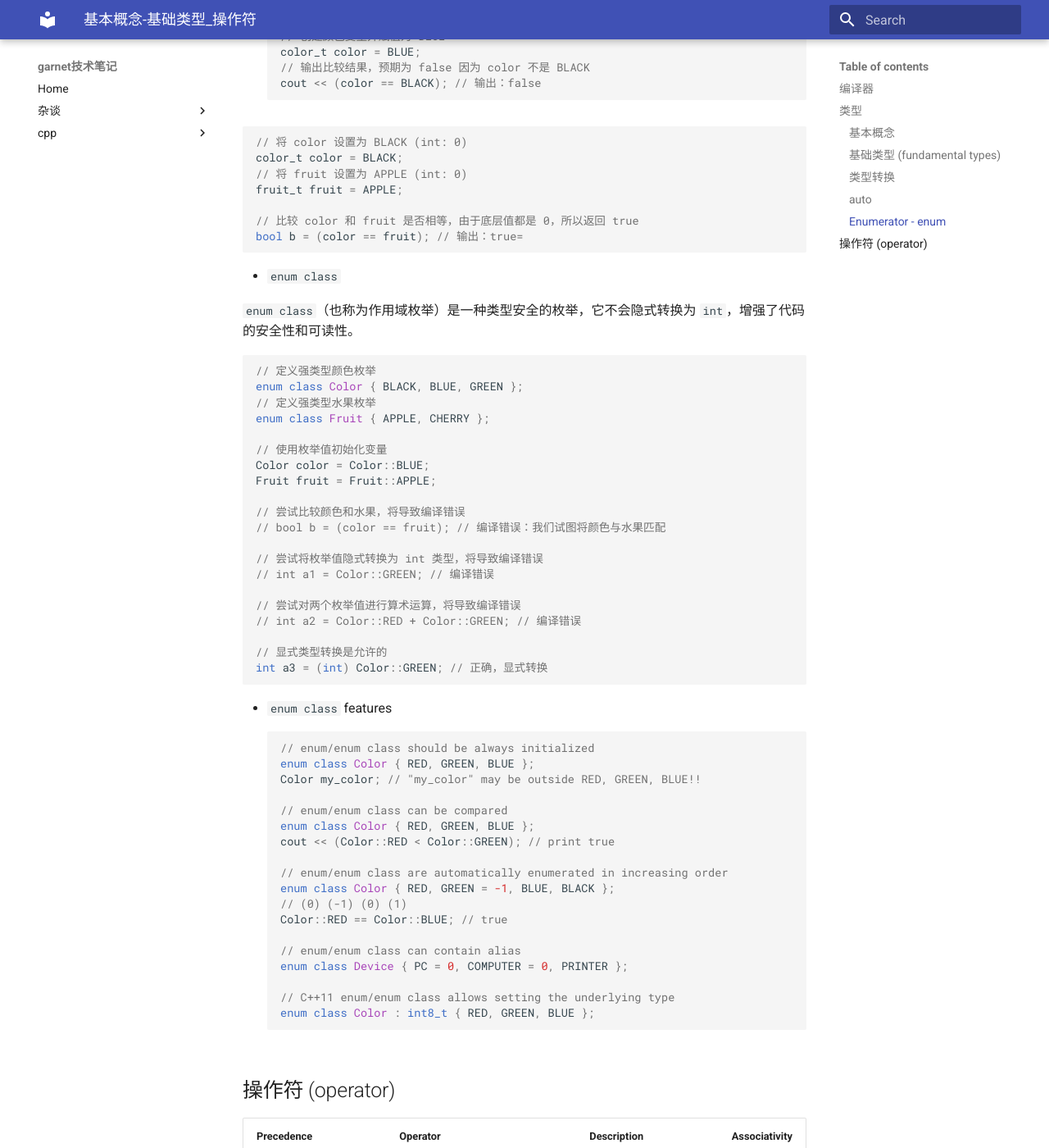
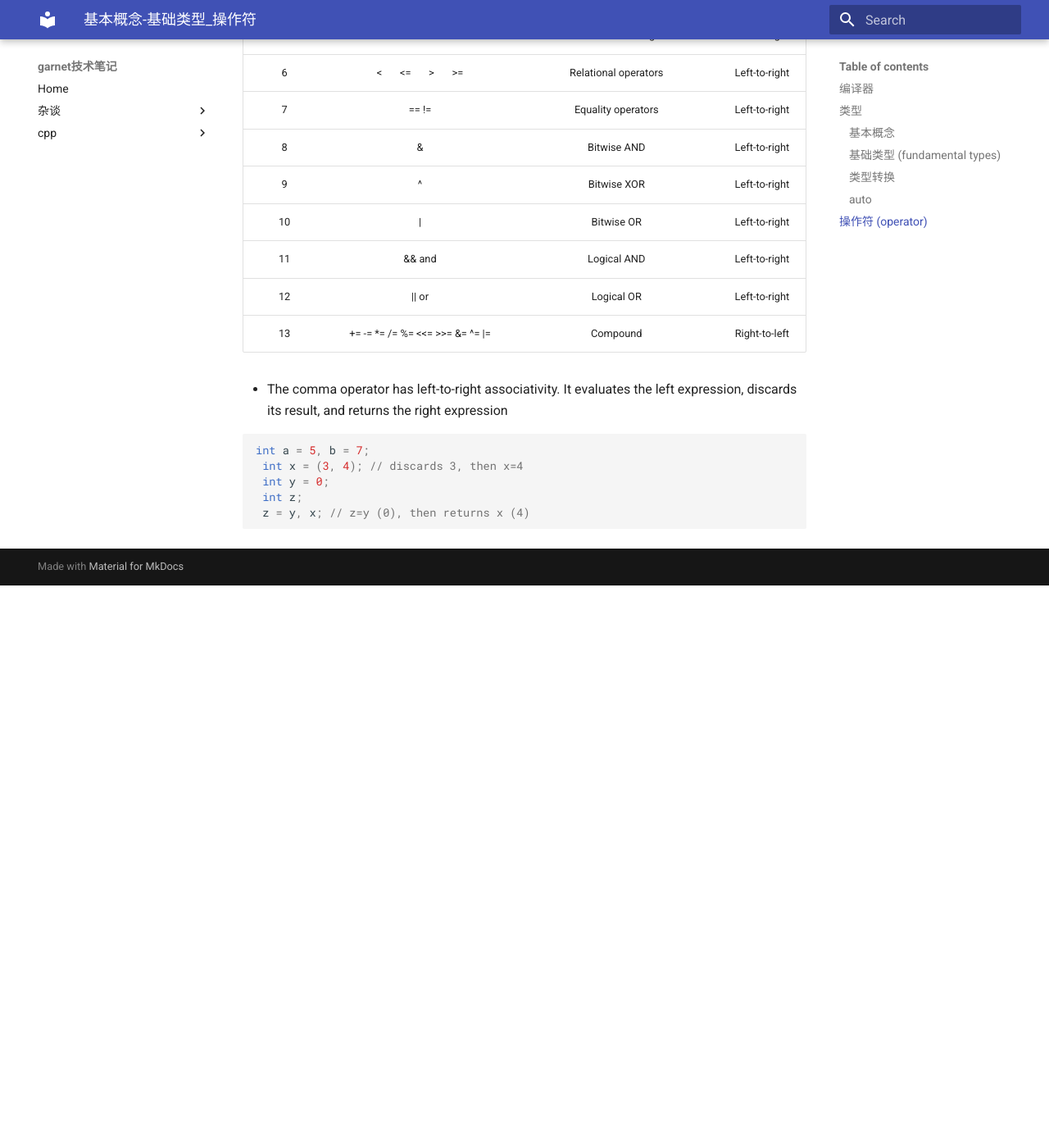
Before and after one commit to ymma98/technotes, an MkDocs documentation site: the page built from docs/cpp/基本概念-基础类型_操作符.md, in a window 1280 px wide and 1400 px high, scrolled down 8886 px. Shown: the whole window at 82% size. Built offline with MkDocs 1.6.1 and Material for MkDocs 9.7.7, drawn with Linux system fonts in a browser that asks for light colours; formulas are drawn with MathJax 3; after the commit the page ends 9600 px from its top, so only the background shows below that; some of the changed text lies outside the part shown.

Commit message:
docs/cpp/基本概念-基础类型_操作符.md updated from https://stackedit.cn/

````diff
--- a/docs/cpp/基本概念-基础类型_操作符.md
+++ b/docs/cpp/基本概念-基础类型_操作符.md
@@ -279,87 +279,6 @@ int x = g(3); // C++11
 ```
 
 
-### Enumerator - `enum`
-
-在 C++ 中，枚举（enum）是一种数据类型，它将一组命名的整数常量 (named integral constants) 分组在一起。
-
-* 面临的问题: 虽然从技术上来说 `color` 和 `fruit` 是相等的（因为它们的整数值相同），但从逻辑上将颜色与水果进行比较并没有任何意义。这是使用枚举时可能遇到的一个问题，尤其是当枚举类型用于不相关的领域时。这种行为可能导致代码中出现难以发现的逻辑错误。在 C++11 之后的版本中，推荐使用强类型枚举（`enum class`），它可以避免这种类型之间的隐式比较，从而提供更高的类型安全。
-```cpp
-// 定义颜色枚举类型
-enum color_t { BLACK, BLUE, GREEN };
-// 定义水果枚举类型
-enum fruit_t { APPLE, CHERRY };
-
-// 创建颜色变量并赋值为 BLUE
-color_t color = BLUE;
-// 输出比较结果，预期为 false 因为 color 不是 BLACK
-cout << (color == BLACK); // 输出：false
-```
-
-```cpp
-// 将 color 设置为 BLACK (int: 0)
-color_t color = BLACK;
-// 将 fruit 设置为 APPLE (int: 0)
-fruit_t fruit = APPLE;
-
-// 比较 color 和 fruit 是否相等，由于底层值都是 0，所以返回 true
-bool b = (color == fruit); // 输出：true=
-```
-
-* `enum class`
-
-
-`enum class`（也称为作用域枚举）是一种类型安全的枚举，它不会隐式转换为 `int`，增强了代码的安全性和可读性。
-
-```cpp
-// 定义强类型颜色枚举
-enum class Color { BLACK, BLUE, GREEN };
-// 定义强类型水果枚举
-enum class Fruit { APPLE, CHERRY };
-
-// 使用枚举值初始化变量
-Color color = Color::BLUE;
-Fruit fruit = Fruit::APPLE;
-
-// 尝试比较颜色和水果，将导致编译错误
-// bool b = (color == fruit); // 编译错误：我们试图将颜色与水果匹配
-
-// 尝试将枚举值隐式转换为 int 类型，将导致编译错误
-// int a1 = Color::GREEN; // 编译错误
-
-// 尝试对两个枚举值进行算术运算，将导致编译错误
-// int a2 = Color::RED + Color::GREEN; // 编译错误
-
-// 显式类型转换是允许的
-int a3 = (int) Color::GREEN; // 正确，显式转换
-```
-
-
-* `enum class` features
-```cpp
-// enum/enum class should be always initialized
-enum class Color { RED, GREEN, BLUE };
-Color my_color; // "my_color" may be outside RED, GREEN, BLUE!!
-
-// enum/enum class can be compared
-enum class Color { RED, GREEN, BLUE };
-cout << (Color::RED < Color::GREEN); // print true
-
-// enum/enum class are automatically enumerated in increasing order
-enum class Color { RED, GREEN = -1, BLUE, BLACK };
-// (0) (-1) (0) (1)
-Color::RED == Color::BLUE; // true
-
-// enum/enum class can contain alias
-enum class Device { PC = 0, COMPUTER = 0, PRINTER };
-
-// C++11 enum/enum class allows setting the underlying type
-enum class Color : int8_t { RED, GREEN, BLUE };
-```
-
-
-
-
 
 ## 操作符 (operator)
 
````
Also changed, not shown: other parts of docs/cpp/基本概念-基础类型_操作符.md (+1 -1 lines).
